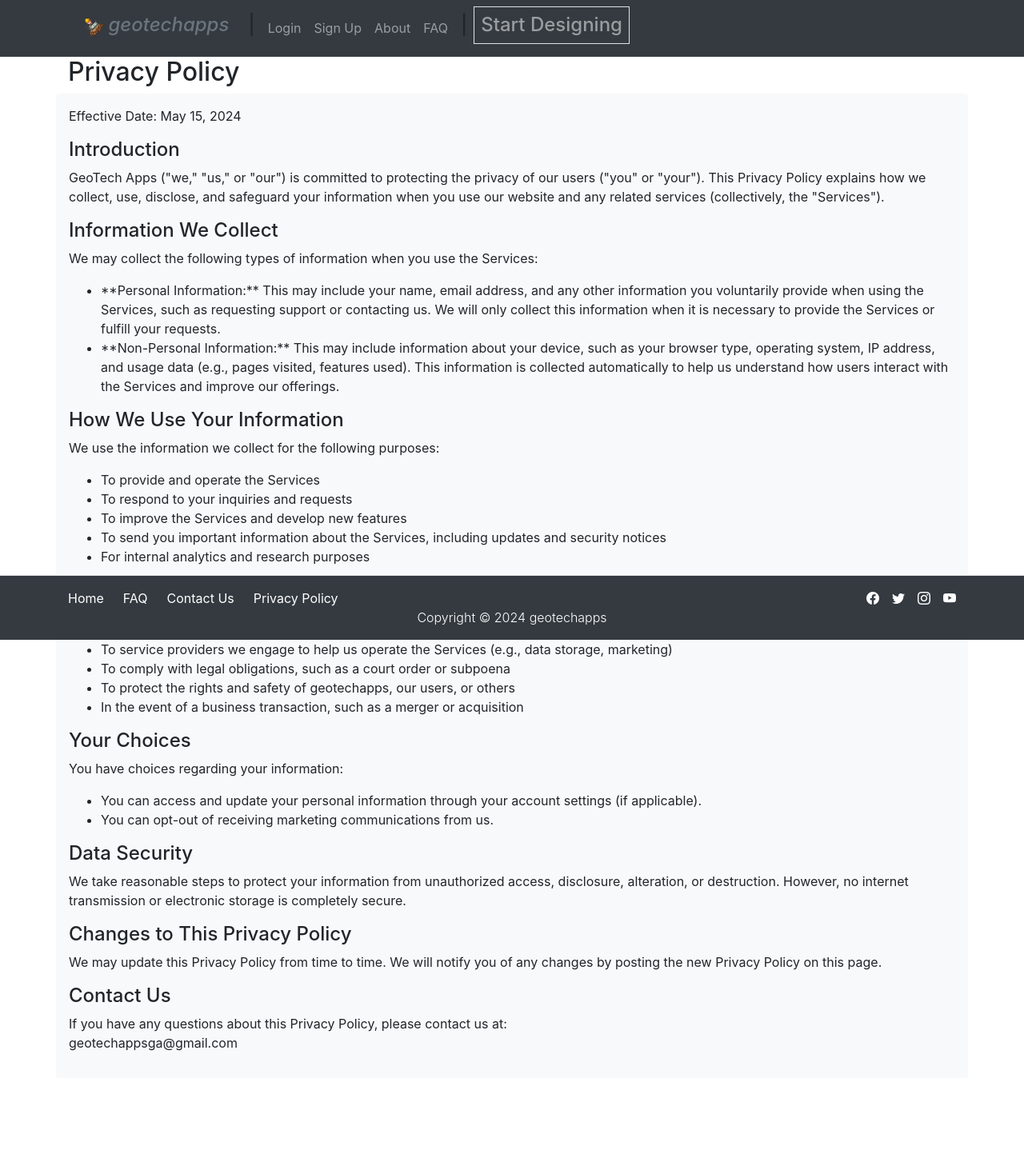
After one commit to GideonAmhaG/geotechapps, a Flask app: page /privacy-policy in a window 1280 px wide. The commit adds this page. Shown: the whole page at 80% size. Run offline with Flask 3, Linux system fonts and the light colour scheme; some libraries are stand-ins or nearby versions.

Commit message:
finished footer and all its links

```diff
--- a/website/templates/base.html
+++ b/website/templates/base.html
@@ -99,26 +99,26 @@
 		}
 		</script>
 	</main>
-	<footer class="footer py-4 bg-dark text-white border-top">
+	<footer class="footer py-3 bg-dark text-white border-top">
 		<div class="container">
 		  <div class="row">
 			<div class="col-md-6 d-flex align-items-center">
 				<a href="/" class="text-white text-decoration-none mr-4">Home</a>
 				<a href="/faq" class="text-white text-decoration-none mr-4">FAQ</a>
-				<a href="contact.html" class="text-white text-decoration-none mr-4">Contact Us</a>
-				<a href="privacy-policy.html" class="text-white text-decoration-none mr-4">Privacy Policy</a>
+				<a href="/contact-us" class="text-white text-decoration-none mr-4">Contact Us</a>
+				<a href="/privacy-policy" class="text-white text-decoration-none mr-4">Privacy Policy</a>
 			</div>
 			<div class="col-md-6 d-flex justify-content-end">
-			  <a href="#" class="text-white mr-3">
+			  <a href="https://www.facebook.com/gideon.amha/" class="text-white mr-3">
 				<i class="bi bi-facebook"></i>
 			  </a>
-			  <a href="#" class="text-white mr-3">
+			  <a href="https://twitter.com/GideonAmha" class="text-white mr-3">
 				<i class="bi bi-twitter"></i>
 			  </a>
-			  <a href="#" class="text-white mr-3">
+			  <a href="https://www.instagram.com/gideon.amha/" class="text-white mr-3">
 				<i class="bi bi-instagram"></i>
 			  </a>
-			  <a href="#" class="text-white">
+			  <a href="https://www.youtube.com/watch?v=Fz7UzISw99Q" class="text-white">
 				<i class="bi bi-youtube"></i>
 			  </a>
 			</div>
--- /dev/null
+++ b/website/templates/privacy_policy.html
@@ -0,0 +1,83 @@
+{% extends "base.html" %}
+{% block title %}Privacy Policy{% endblock %}
+{% block header %}Privacy Policy{% endblock %}
+{% block content %}
+<p>Effective Date: May 15, 2024</p>
+
+<h4>Introduction</h4>
+<p>
+GeoTech Apps ("we," "us," or "our") is committed to protecting the privacy of our users ("you" or "your").
+This Privacy Policy explains how we collect, use, disclose, and safeguard your information when you use our website
+and any related services (collectively, the "Services").
+</p>
+
+<h4>Information We Collect</h4>
+<p>We may collect the following types of information when you use the Services:</p>
+
+<ul>
+<li>
+    **Personal Information:** This may include your name, email address, and any other information you voluntarily provide
+    when using the Services, such as requesting support or contacting us. We will only collect this information when
+    it is necessary to provide the Services or fulfill your requests.
+</li>
+<li>
+    **Non-Personal Information:** This may include information about your device, such as your browser type, operating system,
+    IP address, and usage data (e.g., pages visited, features used). This information is collected automatically to help us
+    understand how users interact with the Services and improve our offerings.
+</li>
+</ul>
+
+<h4>How We Use Your Information</h4>
+<p>
+We use the information we collect for the following purposes:
+</p>
+
+<ul>
+<li>To provide and operate the Services</li>
+<li>To respond to your inquiries and requests</li>
+<li>To improve the Services and develop new features</li>
+<li>To send you important information about the Services, including updates and security notices</li>
+<li>For internal analytics and research purposes</li>
+</ul>
+
+<h4>Disclosure of Your Information</h4>
+<p>
+We will not share your personal information with third parties except in the following cases:
+</p>
+
+<ul>
+<li>To service providers we engage to help us operate the Services (e.g., data storage, marketing)</li>
+<li>To comply with legal obligations, such as a court order or subpoena</li>
+<li>To protect the rights and safety of geotechapps, our users, or others</li>
+<li>In the event of a business transaction, such as a merger or acquisition</li>
+</ul>
+
+<h4>Your Choices</h4>
+<p>
+You have choices regarding your information:
+</p>
+
+<ul>
+<li>You can access and update your personal information through your account settings (if applicable).</li>
+<li>You can opt-out of receiving marketing communications from us.</li>
+</ul>
+
+<h4>Data Security</h4>
+<p>
+We take reasonable steps to protect your information from unauthorized access, disclosure, alteration, or destruction.
+However, no internet transmission or electronic storage is completely secure.
+</p>
+
+<h4>Changes to This Privacy Policy</h4>
+<p>
+We may update this Privacy Policy from time to time. We will notify you of any changes by posting the new Privacy Policy
+on this page.
+</p>
+
+<h4>Contact Us</h2>
+<p>
+If you have any questions about this Privacy Policy, please contact us at:
+<br>
+geotechappsga@gmail.com
+</p>
+{% endblock %}
--- a/website/views.py
+++ b/website/views.py
@@ -29,6 +29,16 @@ def about():
 def faq():
     """ for FAQ page """
     return render_template('faq.html', user=current_user)
+
+@views.route('/privacy-policy')
+def privacy_policy():
+    """ for privacy-policy page """
+    return render_template('privacy_policy.html', user=current_user)
+
+@views.route('/contact-us')
+def contact_us():
+    """ for contact-us page """
+    return render_template('contact_us.html', user=current_user)
 
 
 @views.route('/found_type', methods=['GET', 'POST'])
```
Also changed, not shown: website/templates/about.html (+0 -10 lines), website/templates/contact_us.html (added, +23 -0 lines).
